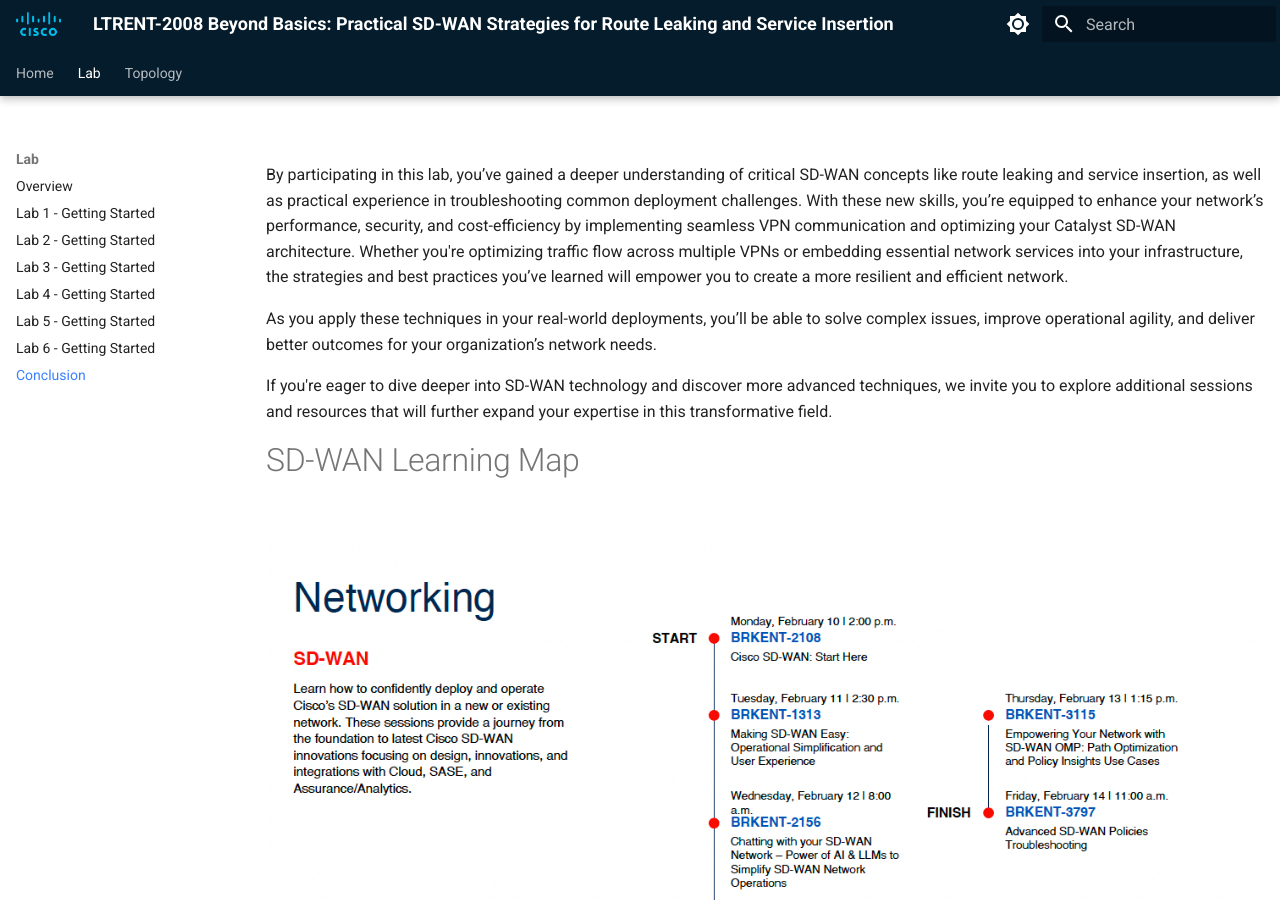
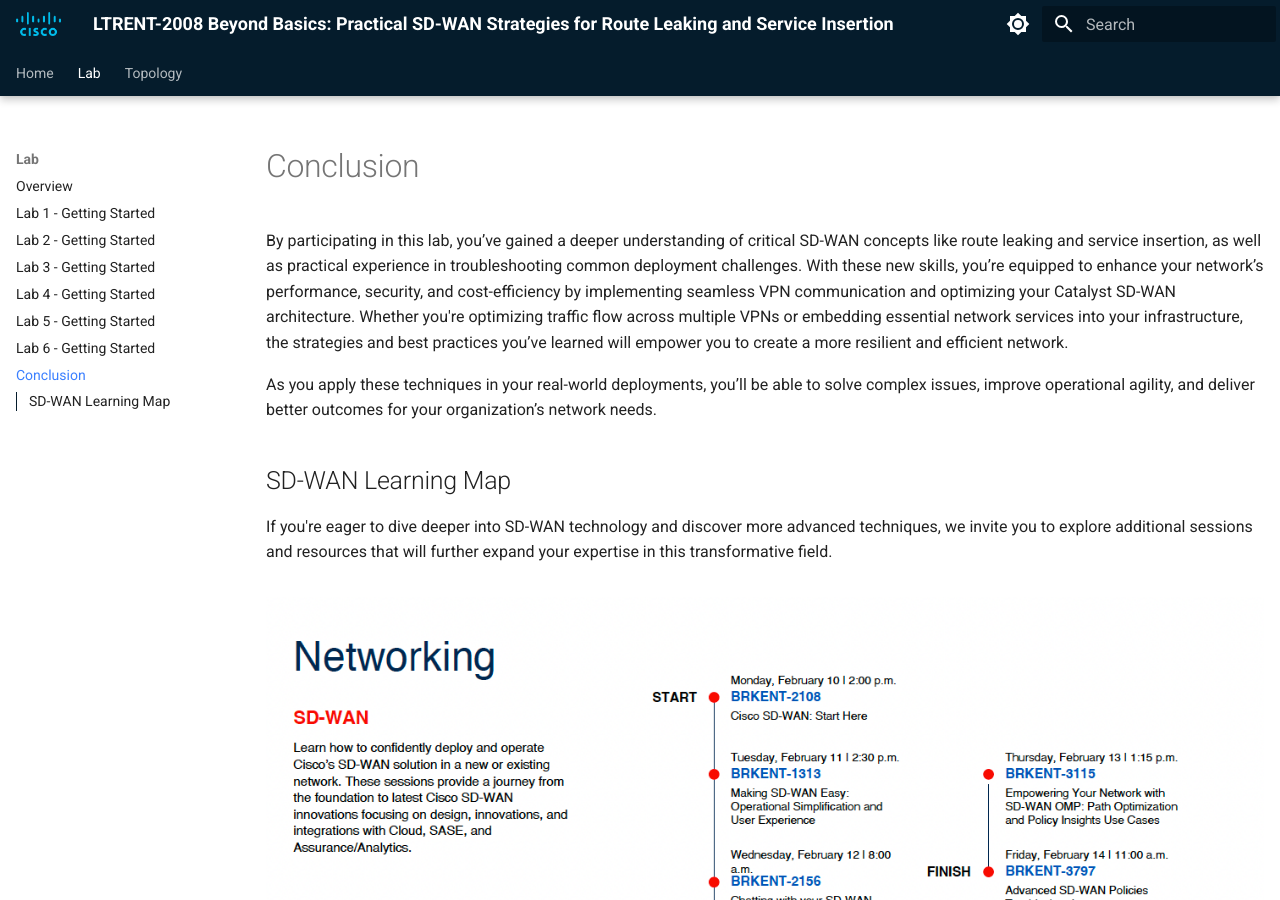
Before and after one commit to ciscodocs/ltrent-2008-clemea25, an MkDocs documentation site: the page built from docs/conclusion.md, in a window 1280 px wide and 900 px high. Built offline with MkDocs 1.6.1 and Material for MkDocs 9.7.7, drawn with Linux system fonts in a browser that asks for light colours.

Commit message:
SD-WAN Leaning Map and deleting old files.

```diff
--- a/docs/conclusion.md
+++ b/docs/conclusion.md
@@ -1,12 +1,15 @@
+
+# Conclusion
 
 By participating in this lab, you’ve gained a deeper understanding of critical SD-WAN concepts like route leaking and service insertion, as well as practical experience in troubleshooting common deployment challenges. With these new skills, you’re equipped to enhance your network’s performance, security, and cost-efficiency by implementing seamless VPN communication and optimizing your Catalyst SD-WAN architecture. Whether you're optimizing traffic flow across multiple VPNs or embedding essential network services into your infrastructure, the strategies and best practices you’ve learned will empower you to create a more resilient and efficient network.
 
 
 As you apply these techniques in your real-world deployments, you’ll be able to solve complex issues, improve operational agility, and deliver better outcomes for your organization’s network needs.
 
+## SD-WAN Learning Map
+
 If you're eager to dive deeper into SD-WAN technology and discover more advanced techniques, we invite you to explore additional sessions and resources that will further expand your expertise in this transformative field.
 
-# SD-WAN Learning Map
 
 <figure markdown>
   ![learning-map](./assets/SD-WAN-learning-map-2025.png)
```
